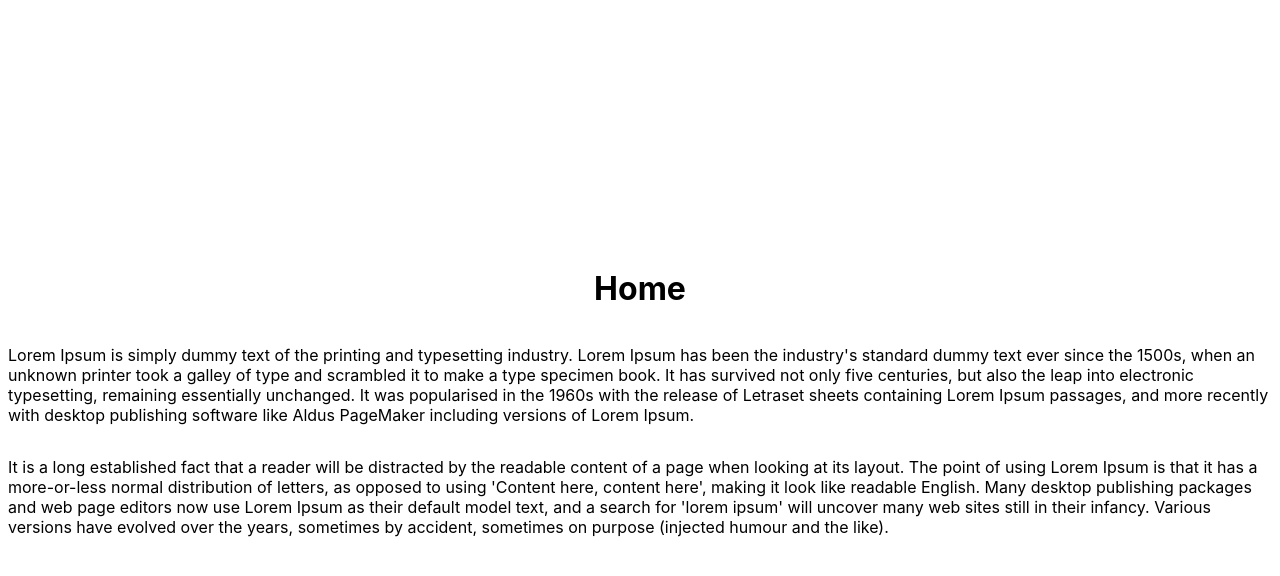
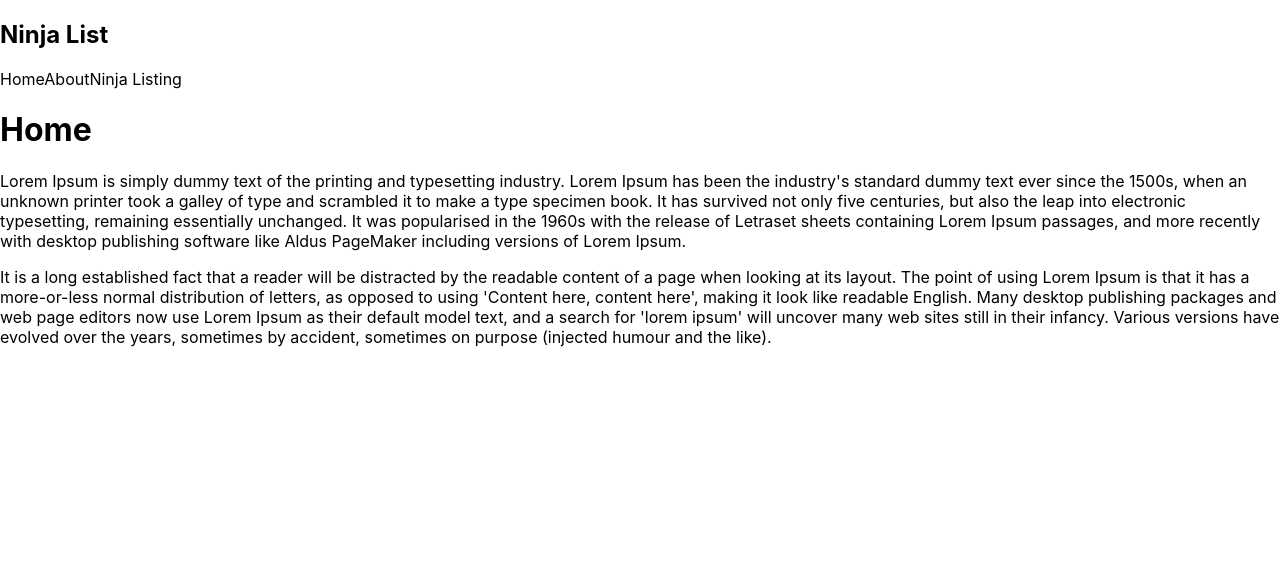
Before and after one commit to prawee/ninja-nextjs, a Next.js app: page / in a window 1280 px wide. Shown: the top 576 px of the page. Built offline with nearby package versions, Linux system fonts and the light colour scheme.

Commit message:
adding Navbar component and using it

```diff
--- /dev/null
+++ b/components/Navbar.js
@@ -0,0 +1,14 @@
+const Navbar = () => {
+    return (
+        <nav>
+            <div className="logo">
+                <h1>Ninja List</h1>
+            </div>
+            <a>Home</a>
+            <a>About</a>
+            <a>Ninja Listing</a>
+        </nav>
+    );
+}
+
+export default Navbar;
--- a/pages/index.js
+++ b/pages/index.js
@@ -1,10 +1,12 @@
 import Head from 'next/head'
 import Image from 'next/image'
+import Navbar from '../components/Navbar'
 import styles from '../styles/Home.module.css'
 
 export default function Home() {
   return (
-    <div className={styles.container}>
+    <div>
+      <Navbar />
       <h1>Home</h1>
       <p>
       Lorem Ipsum is simply dummy text of the printing and typesetting industry. Lorem Ipsum has been the industry's standard dummy text ever since the 1500s, when an unknown printer took a galley of type and scrambled it to make a type specimen book. It has survived not only five centuries, but also the leap into electronic typesetting, remaining essentially unchanged. It was popularised in the 1960s with the release of Letraset sheets containing Lorem Ipsum passages, and more recently with desktop publishing software like Aldus PageMaker including versions of Lorem Ipsum.
```
